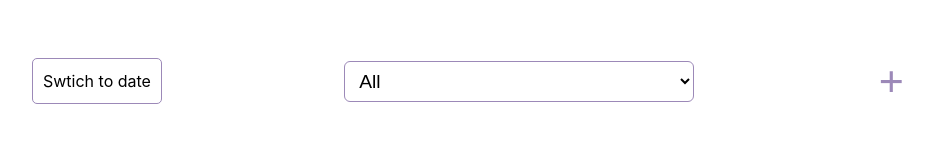
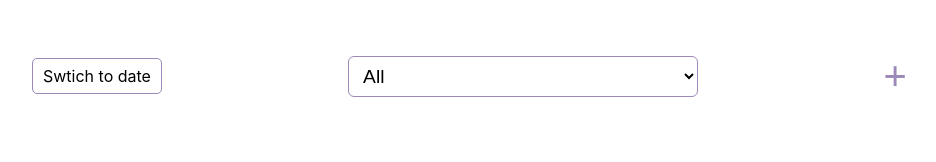
Before and after one commit to Amin-Ansari/My-to-do-list, a React (Create React App) app: page / in a window 1280 px wide. Shown: the top 162 px of the page, without its empty margins (171-1107 px from the left). Built offline with nearby package versions, Linux system fonts and the light colour scheme.

Commit message:
The header buttons styled got better

```diff
--- a/src/Components/Data/AddButton.css
+++ b/src/Components/Data/AddButton.css
@@ -2,7 +2,7 @@
   border: none;
   width: max-content;
   margin: auto;
-  padding: 5px 15px;
+  padding: 2px 12px;
   background-color: transparent;
 }
 .add-button-style:hover {
@@ -11,7 +11,7 @@
 .add-button-style::after {
   content: "\2b";
   font-family: "Font Awesome 5 Free";
-  font-size: 2.8rem;
+  font-size: 2.6rem;
   font-weight: bold;
   color: #9c89b8;
 }
--- a/src/Components/Data/OffCanvas.css
+++ b/src/Components/Data/OffCanvas.css
@@ -59,7 +59,7 @@
   justify-content: center;
   border: 1.8px solid #9c89b8;
   border-radius: 5px;
-  padding: 5px 10px;
+  padding: 8px 10px;
   align-items: center;
   margin-top: 70px;
 }
--- a/src/Components/UI/OptionList.css
+++ b/src/Components/UI/OptionList.css
@@ -14,7 +14,7 @@
   justify-content: center;
   border: 1.8px solid #9c89b8;
   border-radius: 5px;
-  padding: 0px 10px;
+  padding: 7px 10px;
   align-items: center;
 }
 @media all and (min-width: 576px) {
```
